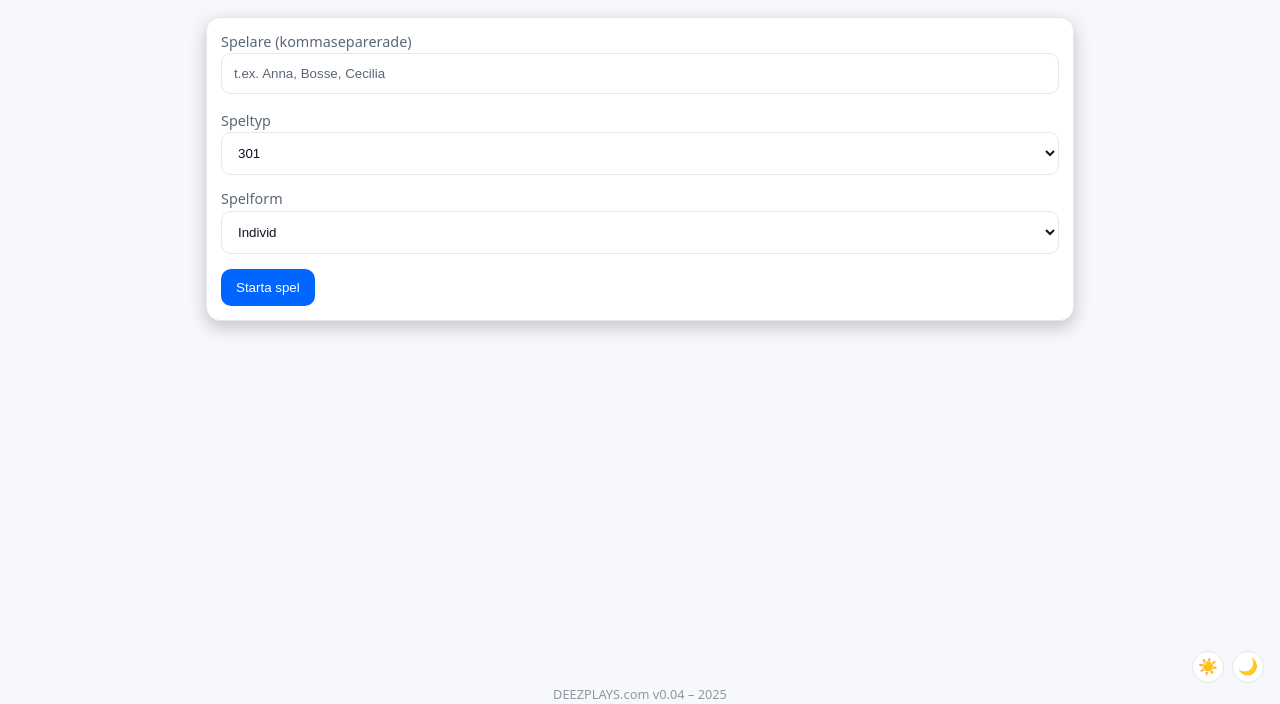
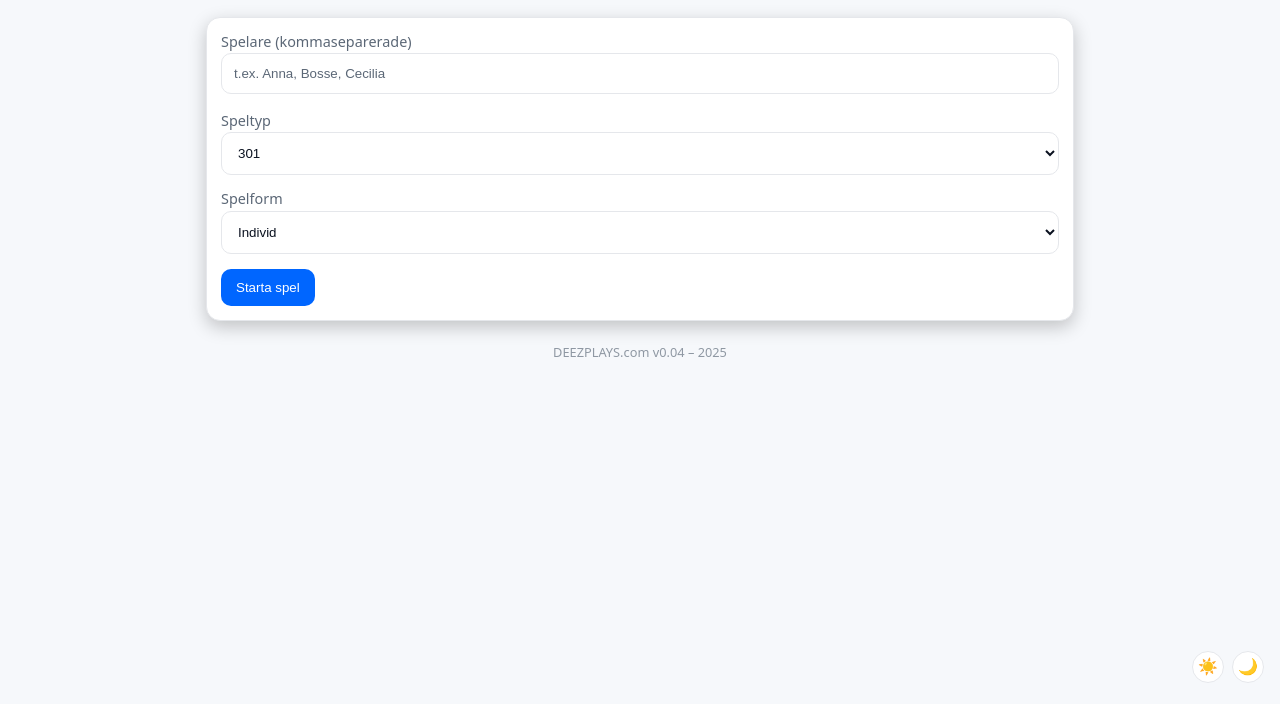
Before and after one commit to nissetutas/Combine, a plain HTML site: page index.html in a window 1280 px wide. Shown: the part 101-805 px from the top of the page. Drawn offline with Linux system fonts and the light colour scheme.

Commit message:
Update style.css
footer alignment

```diff
--- a/style.css
+++ b/style.css
@@ -33,16 +33,15 @@ body {
     color: var(--ink);
     font: 16px/1.45 system-ui, -apple-system, Segoe UI, Roboto, Ubuntu, 'Helvetica Neue', Arial;
     display: flex;
-    flex-direction: column; /* Gör body till flex-column för att placera footer längst ner */
+    flex-direction: column; /* Behåller flex-column för att stapla main och footer */
     align-items: center;
-    min-height: 100vh; /* Säkerställer att body fyller hela höjden */
 }
 
 .wrap {
     width: 100%;
     max-width: 900px;
     padding: 16px;
-    flex: 1; /* Gör att .wrap tar upp tillgängligt utrymme och trycker footer ner */
+    /* Tar bort flex: 1 för att låta .wrap anpassa sig till innehållets höjd */
 }
 
 .centered {
@@ -52,7 +51,7 @@ body {
     justify-content: flex-start;
     margin-top: 4vh;
     gap: 12px;
-    min-height: calc(100vh - 60px); /* Säkerställer att startsidan fyller skärmen minus footer */
+    /* Tar bort min-height för att låta startsidan ta sin naturliga höjd */
 }
 
 .hidden {
@@ -423,7 +422,7 @@ button#okBtn, button#undoBtn {
     text-align: center;
     color: #8f98a3;
     font-size: 0.8rem;
-    margin: 14px 0 16px; /* Ökat bottom margin för att ge utrymme */
+    margin: 6px 0 16px; /* Minskat top margin för att placera footern närmare sista rutan */
     width: 100%;
     max-width: 900px; /* Samma max-width som .wrap för konsistens */
 }
```
